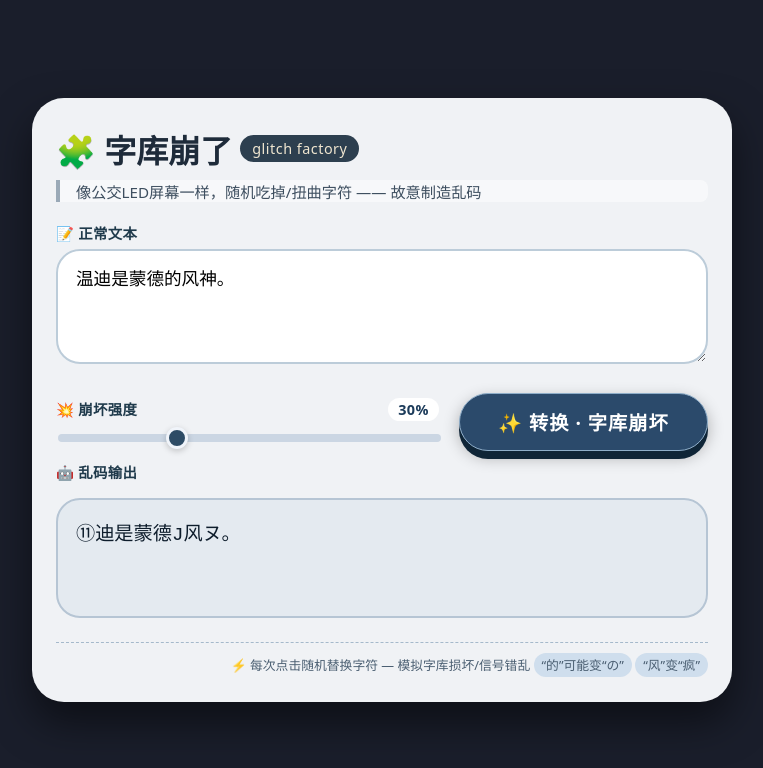
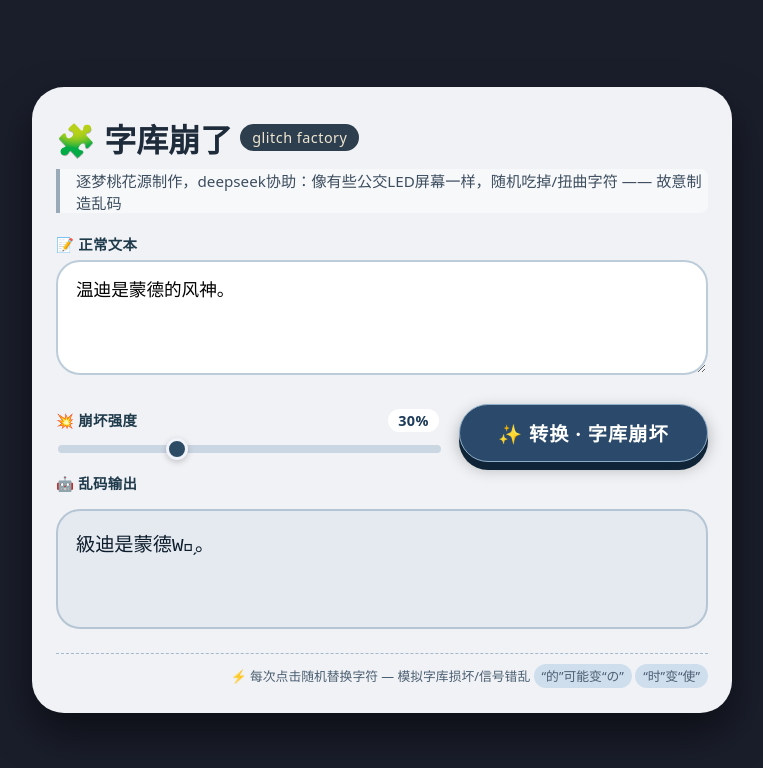
Before and after one commit to Jt666-per/LED-bad-screen, a plain HTML site: page index.html in a window 1280 px wide. Shown: the whole page, without its empty margins (258-1021 px from the left). Drawn offline with Linux system fonts and the light colour scheme.

Commit message:
Update Chinese text and add special characters

```diff
--- a/index.html
+++ b/index.html
@@ -174,7 +174,7 @@
 <body>
 <div class="card">
     <h1>🧩 字库崩了 <span>glitch factory</span></h1>
-    <div class="sub">像公交LED屏幕一样，随机吃掉/扭曲字符 —— 故意制造乱码</div>
+    <div class="sub">逐梦桃花源制作，deepseek协助：像有些公交LED屏幕一样，随机吃掉/扭曲字符 —— 故意制造乱码</div>
 
     <div class="input-group">
         <label for="inputText">📝 正常文本</label>
@@ -198,7 +198,7 @@
     </div>
 
     <div class="footer-note">
-        ⚡ 每次点击随机替换字符 — 模拟字库损坏/信号错乱 <code>“的”可能变“の”</code> <code>“风”变“疯”</code>
+        ⚡ 每次点击随机替换字符 — 模拟字库损坏/信号错乱 <code>“的”可能变“の”</code> <code>“时”变“使”</code>
     </div>
 </div>
 
@@ -237,7 +237,7 @@
             for (let ch of greek) pool.push(ch);
 
             // 特殊符号 / 装饰符号
-            const specials = '★☆♠♣♥♦☀☁☂☃☄♫♪☯☮☸⚡❄❅❆⭐︎🌙☕⚓⚔⚖⚠⛔⏰⌛';
+            const specials = '★☆♠♣♥♦☀☁☂☃☄♫♪☯☮☸⚡❄❅❆⭐︎🌙☕⚓⚔⚖⚠⛔⏰⌛̸̧̪̰̖̯̞͖̩̹͔̽̀̓̇̌̒̃̇͂͐K̴̨͎̗̺̠̲̜̲̙̞͂̎̐̽̓͂͂̀̾͝Ǒ̸̹̘͉̟̖͕̩͖̪͉͗͛̅̓͛͐̃̂̚J̵̡͚͈̟̘͕̯̱͈͉͆͆̉̂̃́̂͋̎͒I̸̯͎̦̼̲̫͙͚̲̓͒̌͂͐͊̀̐͗̚͜H̶̨̧͍͓̮̰͍̰͚͎̊̄̾̂̎́̀̐͘̕Ṷ̸̡̠͈̱̜͈͍͇̈́̂̒̊̀̓͑͂́͝ͅǗ̶͉̬̩̟̟͖̟͕̥̑̒͊͐͐̅̔̾̇ͅH̸̢̨̺̼̬̘̗̭̹̗͐̎͌̿͋̂͐͑̑̕Y̵̘͓̰̘̻̣̫̹̱͌̇̓̏̈́̅͋̂̉͜͝Ģ̴̧̙̗͚̗̺͈̥̩̂͂̿͋̅̐͐̎̚͝T̶̼̩̩̗̗̥͔̱̦̒͛͊́̌͗̊̒͜͝͠F̵̢̩̣̫̺̘̳̩͎͂͛́͂̄̓̍̈́̚͜͝Ç̵̯̙̮̲̬̻̝̣͋̒̑̽̉̄̃̚͜͠͝T̴̢̨̰͎͚͇̻̗͓̂͆̇̀̈́͊͆̽͗̕͜D浣嗘槸浠嶸3.0寮€濮嬶紝 鐢变簬鍔犲叆浜嗗ぇ閲忔洿鏀逛紭鍖栵紝闈炲父杈涜嫤锛屼负浜嗕繚鎶ゅ師鍒涙垚鏋滐紝缂栬緫闇€瑕佷綔鑰呭悓鎰忥紙涓昏璇勫垽鎮ㄤ娇鐢ㄤ箣鍓嶇殑鐗堟湰鏄惁杩濊琛屼负娆℃暟杈句笁娆★級锛岃绉佷俊B绔欎綔鑰呴€愭ⅵ妗冭姳婧愨€淟CD鈥濊幏鍙栫紪杈戝瘑鐮併€傚鎮ㄧ淇℃鏁板凡鐢ㄥ畬锛屽垯鍙互濉啓涓嬫柟鏀堕泦琛細║║░░';
             for (let ch of specials) pool.push(ch);
 
             // 带圈数字 / 括号数字 (制造混乱)
```
